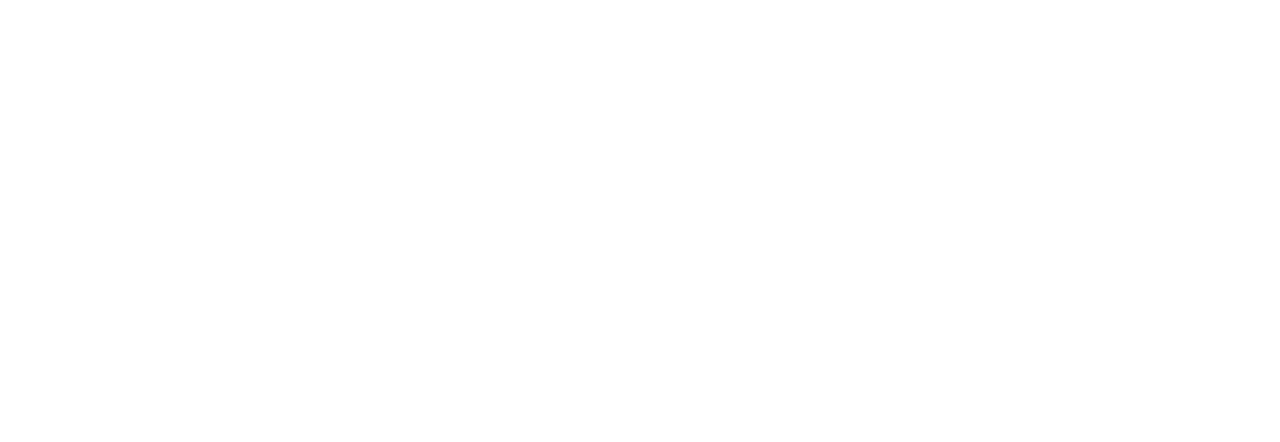
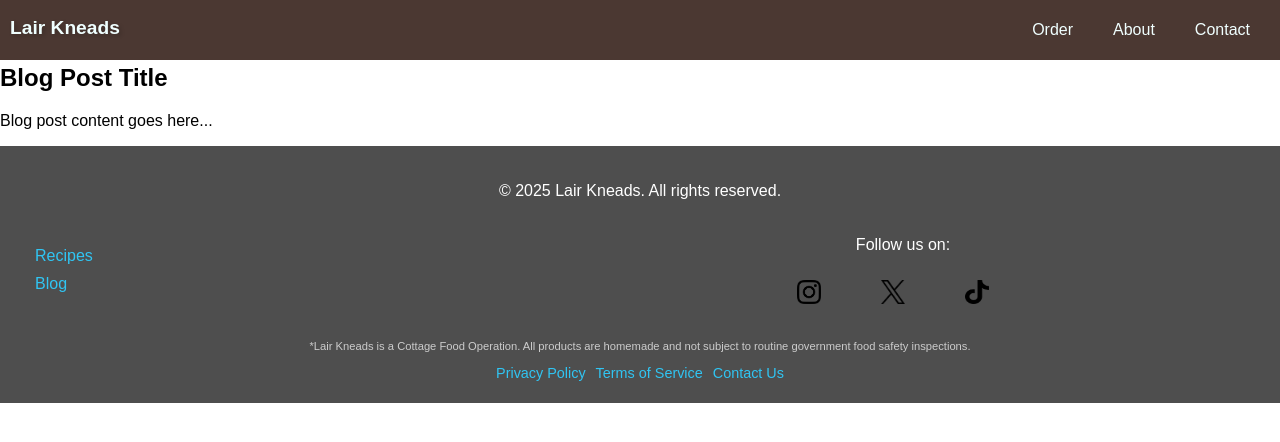
Before and after one commit to NomadRiding/LairKneads, a React (Vite) app: page /Blog in a window 1280 px wide. Before the commit this address had no page. Shown: the top 442 px of the page. Built offline with nearby package versions, Linux system fonts and the light colour scheme.

Commit message:
blog update

```diff
--- a/src/App.jsx
+++ b/src/App.jsx
@@ -7,6 +7,7 @@
 import Login from "./components/Login"
 import HomePage from "./HomePage/HomePage"
 import Recipes from "./components/Recipes"
+import Blog from "./components/Blog"
 
 function App() {
   return (
@@ -18,6 +19,7 @@
       <Route path="/login" element={<Login />} />
       <Route path="/" element={<HomePage />} />
       <Route path="/Recipes" element={<Recipes />} />
+      <Route path="/Blog" element={<Blog />} />
     </Routes>
   )
 }
--- /dev/null
+++ b/src/components/Blog.jsx
@@ -0,0 +1,22 @@
+import React from "react"
+import "./Blog.css"
+import Layout from "./Layout"
+
+function Blog() {
+  return (
+    <Layout>
+      <div className="blog-page">
+        <h1>Blog</h1>
+        <div className="blog-list">
+          <div className="blog-item">
+            <h2>Blog Post Title</h2>
+            <p>Blog post content goes here...</p>
+          </div>
+          {/* Add more blog posts as needed */}
+        </div>
+      </div>
+    </Layout>
+  )
+}
+
+export default Blog
```
Also changed, not shown: src/components/Blog.css (added).
